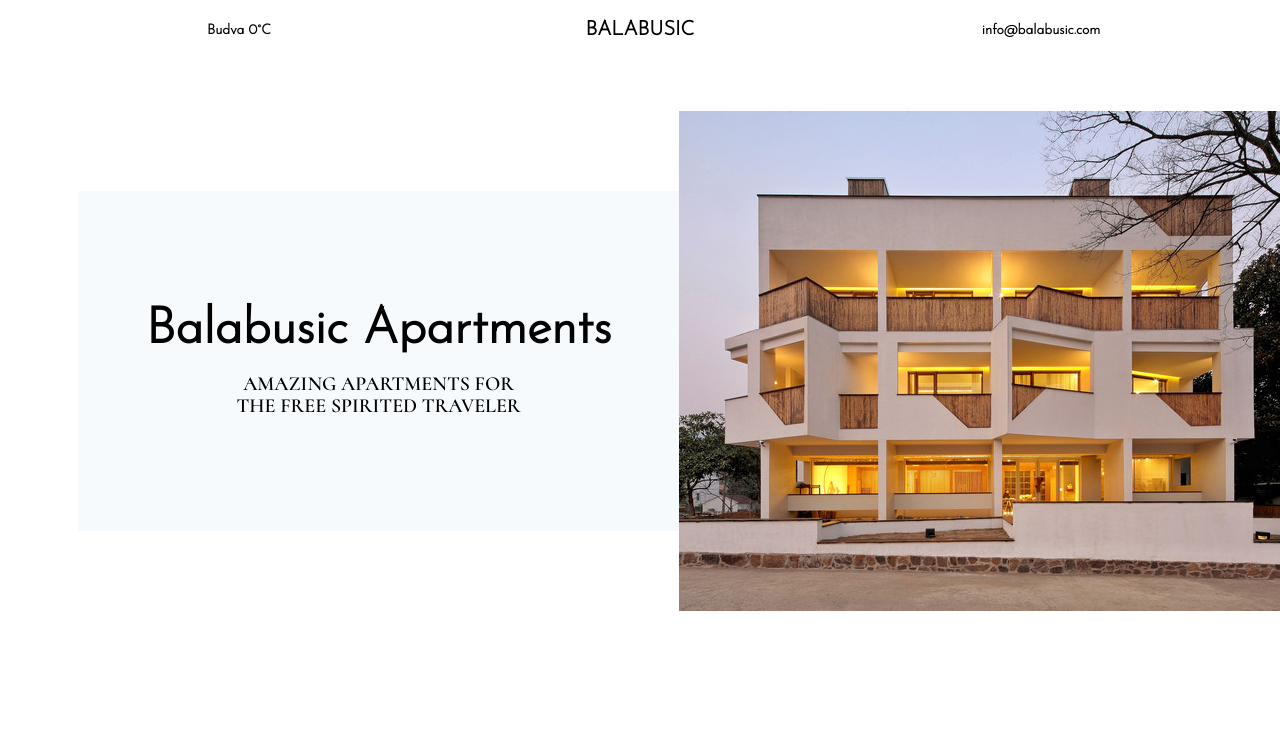
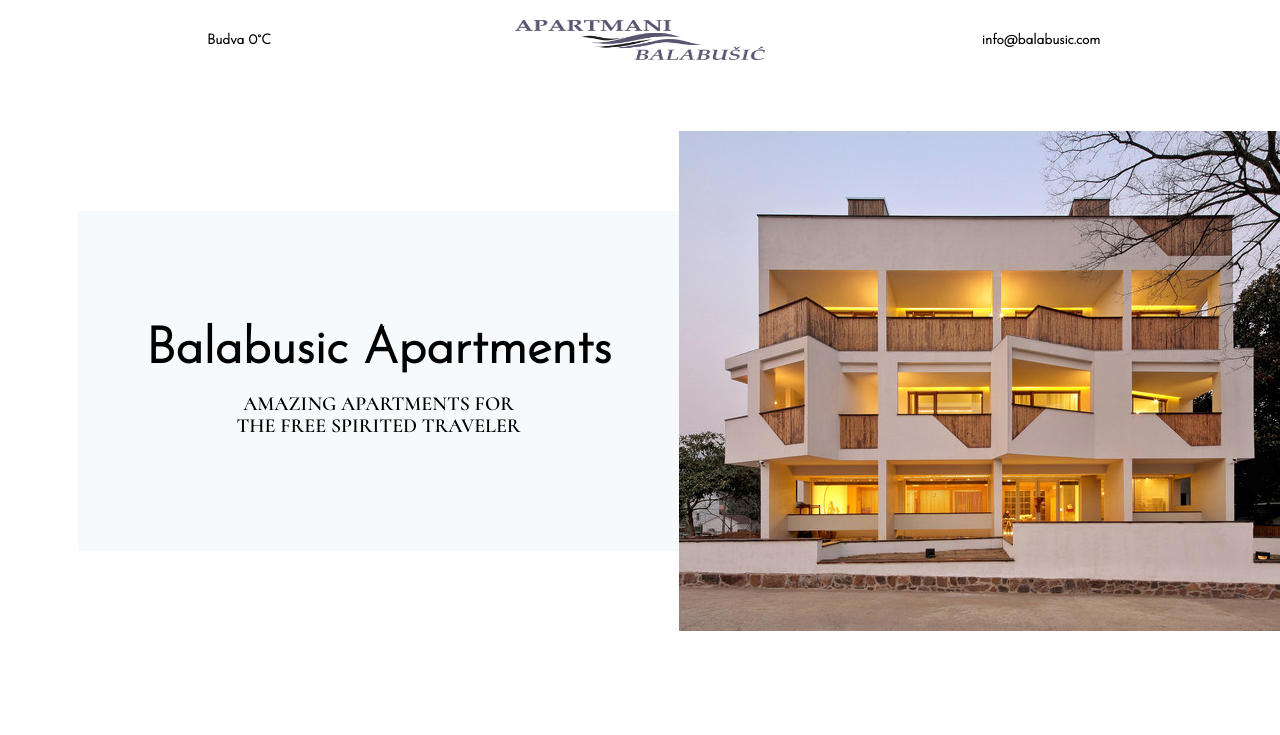
Before and after one commit to radomir-mijovic/balabusic_apartments, a Next.js app: page / in a window 1280 px wide. Shown: the top 735 px of the page. Built offline with nearby package versions, Linux system fonts and the light colour scheme; no server answers.

Commit message:
feat: added logo to navbar

```diff
--- a/components/Navbar/Navbar.js
+++ b/components/Navbar/Navbar.js
@@ -1,6 +1,8 @@
 import React, {useState} from 'react';
 import {NavbarStyled} from "./NavbarStyled";
 import axios from "axios";
+import Image from "next/image";
+import {motion} from "framer-motion";
 
 const Navbar = () => {
     const [temp, setTemp] = useState(0)
@@ -14,7 +16,13 @@
     return (
         <NavbarStyled>
             <h3>Budva {temp.toFixed(0)}°C</h3>
-            <h1>Balabusic</h1>
+            <motion.div
+                animate={{opacity: 1}}
+                transition={{duration: .4}}
+                initial={{opacity: 0}}
+                className="image-box">
+                <Image src='/logo.png' alt='logo' layout='fill'/>
+            </motion.div>
             <h3>info@balabusic.com</h3>
         </NavbarStyled>
     );
--- a/components/Navbar/NavbarStyled.js
+++ b/components/Navbar/NavbarStyled.js
@@ -6,8 +6,15 @@
   grid-template-columns: repeat(3, 1fr);
   place-items: center;
   width: 100%;
+  height: 8rem;
   padding: 2rem clamp(1rem, 3vw, 8rem);
   margin-bottom: clamp(.5rem, 4vw, 7rem);
+
+  .image-box {
+    position: relative;
+    width: 25rem;
+    height: 100%;
+  }
 
   > h3, h1 {
     font-family: 'Josefin Sans', sans-serif;
@@ -22,7 +29,17 @@
     font-size: clamp(1.2rem, 2vw, 1.4rem);
   }
 
+  @media(max-width: 950px) {
+
+    .image-box {
+      width: 15rem;
+    }
+  }
+
   @media(max-width: 768px) {
 
+    .image-box {
+      width: 10rem;
+    }
   }
 `
```
Also changed, not shown: public/logo.png.
